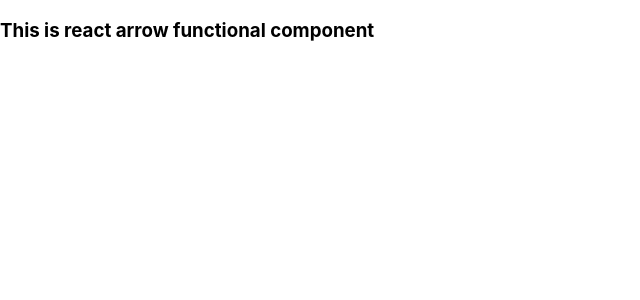
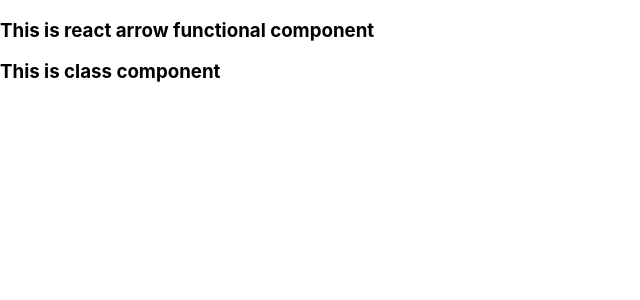
Before and after one commit to rameshbanakar/react_youtube_course_1, a React (Create React App) app: page / in a window 1280 px wide. Shown: the top 300 px of the page, without its empty margins (0-640 px from the left). Built offline with nearby package versions, Linux system fonts and the light colour scheme.

Commit message:
class comp

```diff
--- a/src/App.js
+++ b/src/App.js
@@ -2,11 +2,13 @@
 import "./App.css"
 import FuncComp from './Components/FuncComp'
 import {ArrowComp} from "./Components/ArrowComp"
+import ClassComp from './Components/ClassComp'
 const App = () => {
   return (
     <div>
      {/* <FuncComp/> */}
      <ArrowComp/>
+     <ClassComp/>
     </div>
   )
 }
--- /dev/null
+++ b/src/Components/ClassComp.js
@@ -0,0 +1,11 @@
+import React, { Component } from 'react'
+
+export default class ClassComp extends Component {
+  render() {
+    return (
+      <div>
+      <h3>This is class component</h3>
+      </div>
+    )
+  }
+}
```
